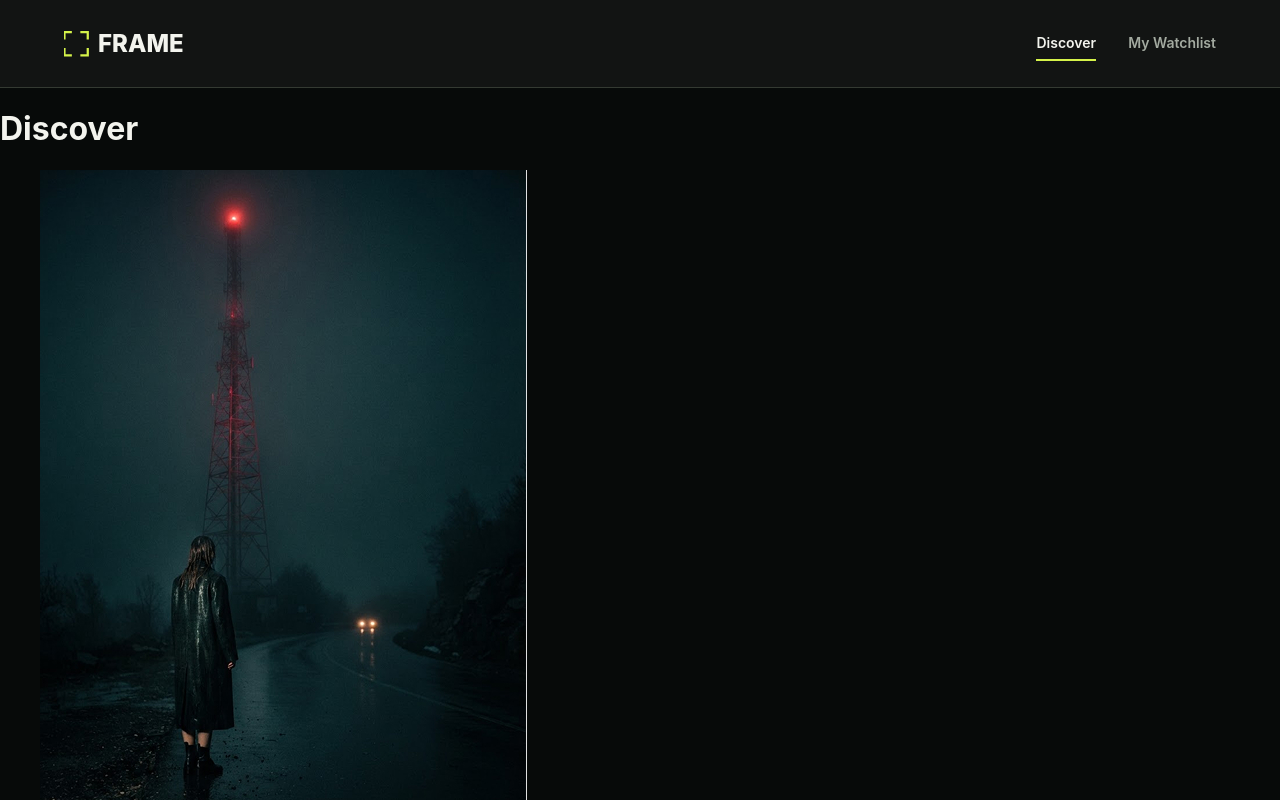
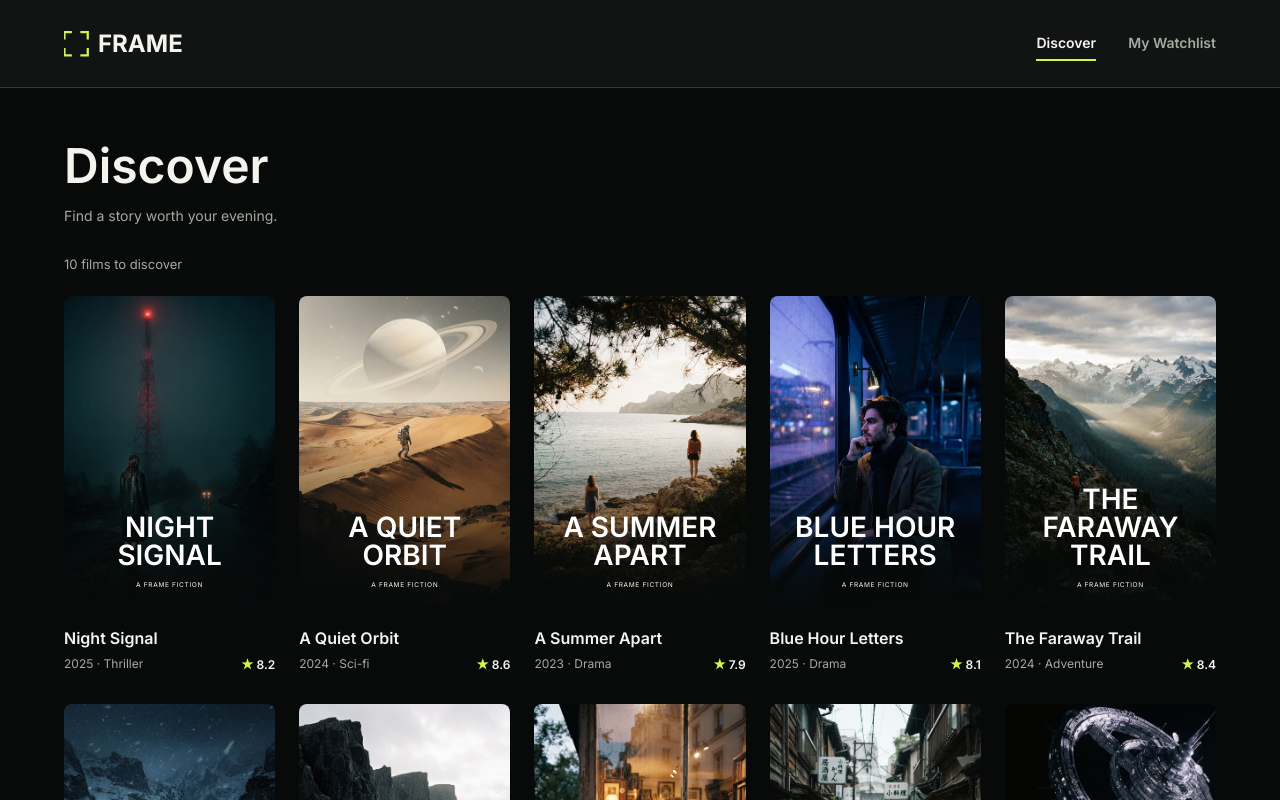
Before and after one commit to web-ui-practice/frame-movie-library, a React (Vite) app: page / in a window 1280 px wide. Shown: the top 800 px of the page. Built offline with nearby package versions, Linux system fonts and the light colour scheme.

Commit message:
Style movie cards and grid

```diff
--- a/index.html
+++ b/index.html
@@ -4,6 +4,9 @@
     <meta charset="UTF-8" />
     <link rel="icon" type="image/svg+xml" href="/favicon.svg" />
     <meta name="viewport" content="width=device-width, initial-scale=1.0" />
+    <link rel="preconnect" href="https://fonts.googleapis.com" />
+    <link rel="preconnect" href="https://fonts.gstatic.com" crossorigin />
+    <link href="https://fonts.googleapis.com/css2?family=Inter:wght@400;600;700&display=swap" rel="stylesheet" />
     <title>frame-movie-library</title>
   </head>
   <body>
--- a/src/components/MovieCard/MovieCard.css
+++ b/src/components/MovieCard/MovieCard.css
@@ -0,0 +1,100 @@
+.movie-card__poster {
+    margin: 0;
+}
+
+.movie-card__poster img {
+    display: block;
+    width: 100%;
+    transform: scale(1.02);
+}
+
+.movie-card {
+  display: flex;
+  flex-direction: column;
+  gap: 14px;
+}
+
+.movie-card__poster {
+  position: relative;
+  margin: 0;
+  border-radius: 8px;
+  overflow: hidden;
+}
+
+.movie-card__poster img {
+  display: block;
+  width: 100%;
+  aspect-ratio: 2 / 3;
+  object-fit: cover;
+}
+
+.movie-card__details {
+  display: flex;
+  flex-direction: column;
+  gap: 8px;
+}
+
+.movie-card__title {
+  margin: 0;
+  font-size: 16px;
+  font-weight: 600;
+  line-height: 22px;
+  color: var(--color-text);
+}
+
+.movie-card__info {
+  display: flex;
+  justify-content: space-between;
+  align-items: center;
+}
+
+.movie-card__meta {
+  margin: 0;
+  font-size: 12px;
+  line-height: 1;
+  color: var(--color-muted);
+}
+
+.movie-card__rating {
+  margin: 0;
+  font-size: 12px;
+  font-weight: 600;
+  color: var(--color-text);
+}
+
+.movie-card__rating span {
+  color: var(--color-accent);
+}
+
+/* Title scrim + Poster lettering */
+.movie-card__letters {
+  position: absolute;
+  left: 0;
+  right: 0;
+  bottom: 0;
+  display: flex;
+  flex-direction: column;
+  align-items: center;
+  gap: 12px;
+  padding: 80px 16px 24px;
+  background: linear-gradient(to bottom, transparent, #070A09);
+  text-align: center;
+}
+
+/* Posters Name */
+.movie-card__letters span:first-child {
+  font-size: 28px;
+  font-weight: 600;
+  line-height: 1;
+  text-transform: uppercase;
+  color: #FFFFFF;
+}
+
+/* A FRAME FACTION */
+.movie-card__letters span:last-child {
+  font-size: 6.57px;
+  font-weight: 500;
+  letter-spacing: 0.1em;
+  text-transform: uppercase;
+  color: var(--color-text);
+}
--- a/src/components/MovieCard/MovieCard.tsx
+++ b/src/components/MovieCard/MovieCard.tsx
@@ -15,11 +15,15 @@ function MovieCard ({movie}: MovieCardProps) {
                     <span>A Frame Fiction</span>
                 </div>
             </figure>
-            <h2 className='movie-card__title'>{movie.title}</h2>
-            <p className='movie-card__meta'>{movie.year} · {movie.genre}</p>
-            <p className='movie-card__rating'>
+            <div className='movie-card__details'>
+             <h2 className='movie-card__title'>{movie.title}</h2>
+             <div className='movie-card__info'>
+              <p className='movie-card__meta'>{movie.year} · {movie.genre}</p>
+              <p className='movie-card__rating'>
                 <span aria-hidden='true'>★</span> {movie.rating.toFixed(1)}
-            </p>
+              </p>
+             </div>
+            </div>
         </article>
     );
 }
--- /dev/null
+++ b/src/views/DiscoverView.css
@@ -0,0 +1,59 @@
+.discover {
+ display: flex;
+ flex-direction: column;
+ gap: 32px;
+ padding: 48px 64px 32px;
+}
+
+.discover__heading {
+ display: flex;
+ flex-direction: column;
+ gap: 12px;
+}
+
+.discover__heading h1, .discover__heading p {
+    margin: 0;
+}
+
+.discover__collection {
+ display: flex;
+ flex-direction: column;
+ gap: 24px;
+}
+
+.discover__summary {
+ margin: 0;
+ font-weight: 400;
+ font-size: 13px;
+ color: var(--color-muted);
+}
+
+.movie-grid {
+ display: grid;
+ grid-template-columns: repeat(5, 1fr);
+ gap: 32px 24px;
+}
+
+@media (max-width: 1024px) {
+  .movie-grid {
+    grid-template-columns: repeat(3, 1fr);
+  }
+}
+
+@media (max-width: 600px) {
+  .movie-grid {
+    grid-template-columns: repeat(2, 1fr);
+  }
+}
+
+.discover__title {
+ font-size: 48px;
+ font-weight: 600;
+ color: var(--color-text);
+}
+
+.discover__description {
+ color: #A3AAA0;
+ font-size: 14px;
+ font-weight: 400;
+}
--- a/src/views/DiscoverView.tsx
+++ b/src/views/DiscoverView.tsx
@@ -1,15 +1,22 @@
 import { movies } from '../data/movies';
 import MovieCard from '../components/MovieCard/MovieCard';
+import './DiscoverView.css';
 
 function DiscoverView () {
     return (
-        <main>
-         <h1>Discover</h1>
+        <main className="discover">
+         <div className='discover__heading'>
+          <h1 className='discover__title'>Discover</h1>
+          <p className='discover__description'>Find a story worth your evening.</p>
+         </div>
+         <section className='discover__collection'>
+            <p className="discover__summary">{movies.length} films to discover</p>
           <div className="movie-grid">
             {movies.map((movie) => (
             <MovieCard key={movie.id} movie={movie} />
             ))}
           </div>
+         </section>
         </main>
     );
 }
```
